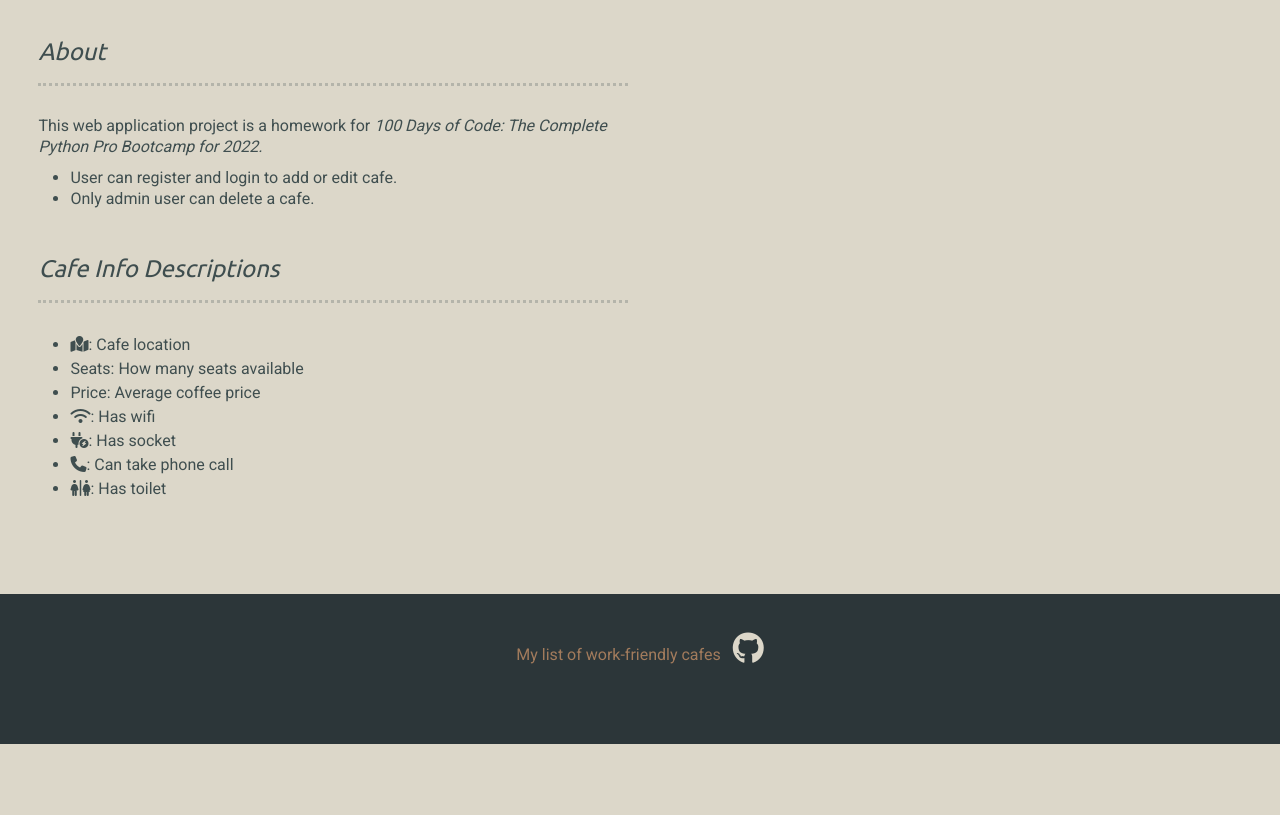
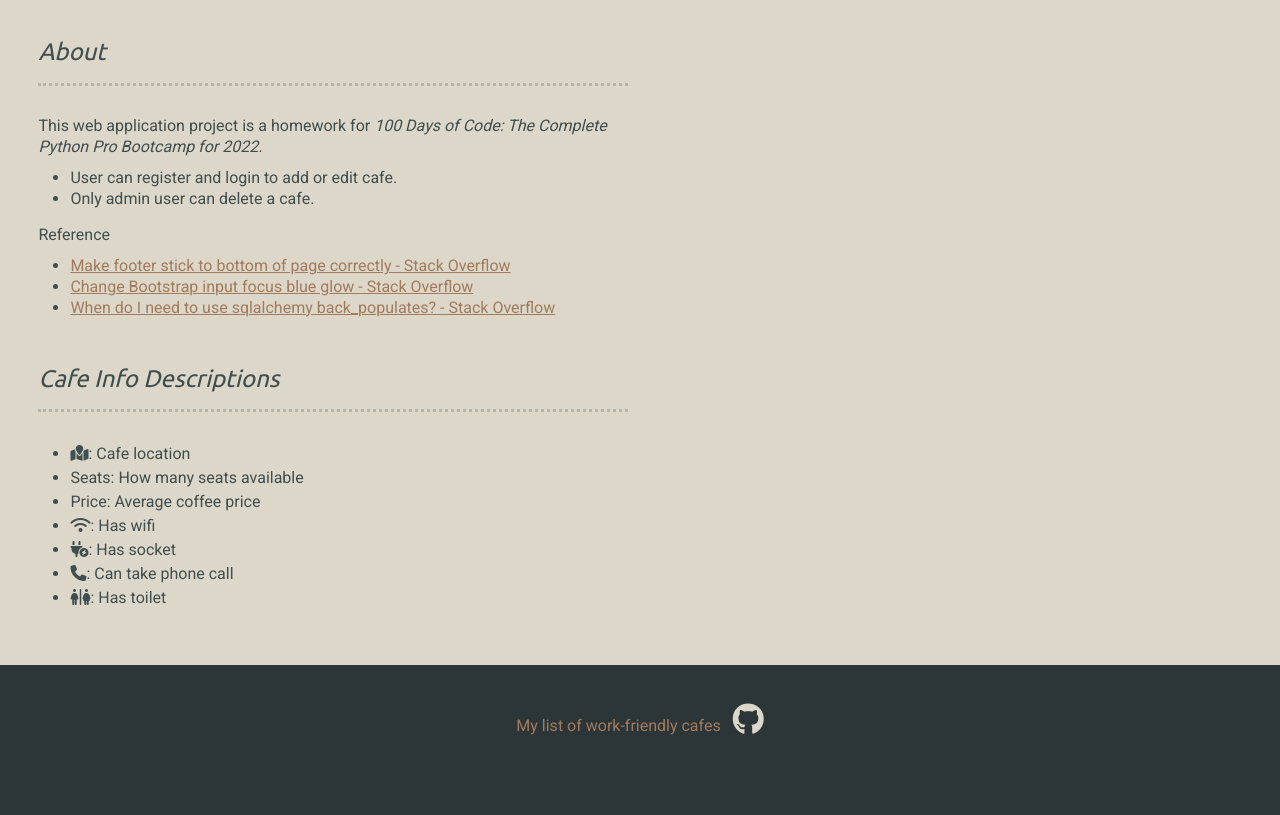
Before and after one commit to cloverwhale/day87-Cafe-and-Wifi-Website, a Flask app: page /about in a window 1280 px wide. Shown: the part 56-871 px from the top of the page. Before the commit the page ends 800 px from the top, so only its background shows below. Run offline with Flask 2, Linux system fonts and the light colour scheme; some libraries are stand-ins or nearby versions.

Commit message:
update about

```diff
--- a/templates/about.html
+++ b/templates/about.html
@@ -15,6 +15,13 @@
                     <li>User can register and login to add or edit cafe.</li>
                     <li>Only admin user can delete a cafe.</li>
                 </ul>
+                Reference
+                <ul>
+                    <li><a href="https://stackoverflow.com/questions/3443606/make-footer-stick-to-bottom-of-page-correctly/18066619#18066619">Make footer stick to bottom of page correctly - Stack Overflow</a></li>
+                    <li><a href="https://stackoverflow.com/questions/14820952/change-bootstrap-input-focus-blue-glow">Change Bootstrap input focus blue glow - Stack Overflow</a></li>
+                    <li><a href="https://stackoverflow.com/questions/39869793/when-do-i-need-to-use-sqlalchemy-back-populates">When do I need to use sqlalchemy back_populates? - Stack Overflow</a></li>
+                </ul>
+
             </div>
             <h1>Cafe Info Descriptions</h1>
             <hr>
```
Also changed, not shown: cafes.db.
